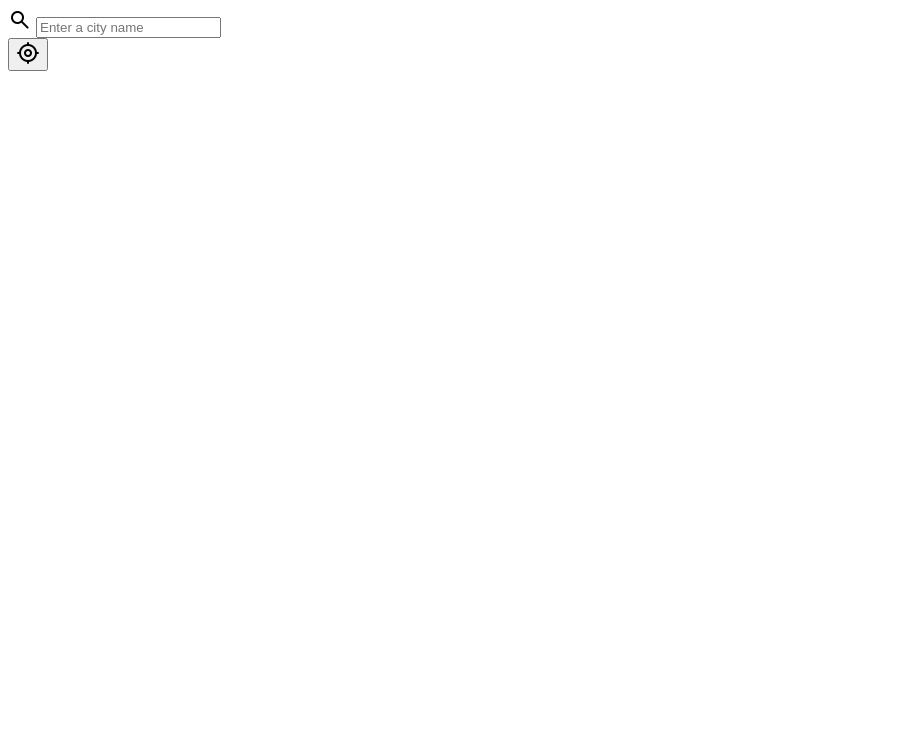
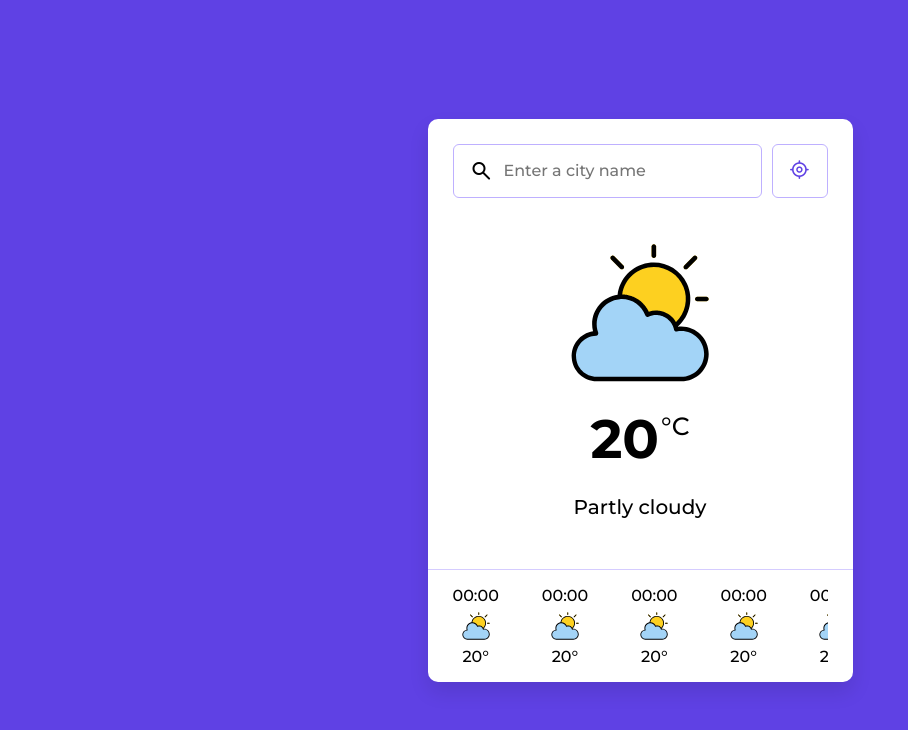
Before and after one commit to ayubxon1775/weather_app, a plain HTML site: page index.html in a window 1280 px wide. Shown: the whole page, without its empty margins (0-908 px from the left). Drawn offline with nearby package versions, Linux system fonts and the light colour scheme.

Commit message:
added HTML and CSS code

```diff
--- a/index.html
+++ b/index.html
@@ -20,6 +20,51 @@
         <span class="material-symbols-rounded">my_location</span>
       </button>
     </div>
+
+    <!-- Weather section -->
+    <div class="weather-section">
+      <!-- Current weather -->
+      <div class="current-weather">
+        <img src="icons/clouds.svg" alt="" class="weather-icon">
+        <h2 class="temperature">20<span>°C</span></h2>
+        <p class="description">Partly cloudy</p>
+      </div>
+      <!-- Hourly weather forecast list -->
+      <div class="hourly-weather">
+        <ul class="weather-list">
+          <li class="weather-item">
+            <p class="time">00:00</p>
+            <img src="icons/clouds.svg" alt="" class="weather-icon">
+            <p class="temperature">20°</p>
+          </li>
+          <li class="weather-item">
+            <p class="time">00:00</p>
+            <img src="icons/clouds.svg" alt="" class="weather-icon">
+            <p class="temperature">20°</p>
+          </li>
+          <li class="weather-item">
+            <p class="time">00:00</p>
+            <img src="icons/clouds.svg" alt="" class="weather-icon">
+            <p class="temperature">20°</p>
+          </li>
+          <li class="weather-item">
+            <p class="time">00:00</p>
+            <img src="icons/clouds.svg" alt="" class="weather-icon">
+            <p class="temperature">20°</p>
+          </li>
+          <li class="weather-item">
+            <p class="time">00:00</p>
+            <img src="icons/clouds.svg" alt="" class="weather-icon">
+            <p class="temperature">20°</p>
+          </li>
+          <li class="weather-item">
+            <p class="time">00:00</p>
+            <img src="icons/clouds.svg" alt="" class="weather-icon">
+            <p class="temperature">20°</p>
+          </li>
+        </ul>
+      </div>
+    </div>
   </div>
 </body>
 </html>
--- a/style.css
+++ b/style.css
@@ -0,0 +1,164 @@
+@import url('https://fonts.googleapis.com/css2?family=Montserrat:wght@100..900&display=swap');
+
+* {
+  margin: 0;
+  padding: 0;
+  box-sizing: border-box;
+  font-family: "Montserrat", san-serif;
+}
+body {
+  display: flex;
+  align-items: center;
+  justify-content: center;
+  min-height: 100vh;
+  background: #5f41e4;
+}
+.container {
+  background: #fff;
+  border-radius: 10px;
+  max-width: 425px;
+  flex-grow: 1; /* Css qoidasida flexbox modelida ishlatiladi va elementga bo'sh joyni qanday taqsimlashni belgilaydi */
+  box-shadow: 0 10px 20px rgba(0, 0, 0, 0.1);
+}
+.search-section {
+  display: flex;
+  padding: 25px;
+  gap: 10px;
+  align-items: center;
+}
+
+.search-section .input-wrapper {
+  height: 54px;
+  width: 100%;
+  position: relative;
+}
+
+.search-section .input-wrapper span {
+  position: absolute;
+  top: 50%;
+  left: 17px;
+  pointer-events: none; /* CSS qoidasi elementga sichqoncha yoki foydalanuvchi bilan ishlashga oid har qanday interaktiv harakatni (masalan, bosish, hover qilish, yoki boshqa pointer harakatlarini) o'chirib qo'yadi. */
+  transform: translateY(-50%);
+}
+.search-section .search-input {
+  height: 100%;
+  width: 100%;
+  outline: none;
+  font-size: 1rem;
+  font-weight: 500;
+  text-transform: uppercase;
+  padding: 0 20px 0 50px;
+  border-radius: 6px;
+  border: 1px solid #beb0ff;
+  transition: 0.1s ease;
+}
+
+.search-section .search-input:focus {
+  border-color: #5f41e4;
+}
+.search-section .search-input::placeholder {
+  text-transform: none;
+}
+.search-section .location-button {
+  height: 54px;
+  flex-shrink: 0;
+  display: flex;
+  align-items: center;
+  justify-content: center;
+  width: 56px;
+  outline: none;
+  cursor: pointer;
+  color: #5f41e4;
+  background: #fff;
+  border-radius: 6px;
+  border: 1px solid #beb0ff;
+  transition: 0.3s ease;
+}
+
+.search-section .location-button:hover {
+  color: #fff;
+  background: #5f41e4;
+  border-color: #5f41e4;
+}
+
+.search-section .location-button span {
+  font-size: 1.3rem;
+}
+
+.weather-section .current-weather {
+  display: flex;
+  align-items: center;
+  padding: 20px 0 50px;
+  flex-direction: column;
+}
+
+.current-weather .weather-icon {
+  width: 140px;
+  aspect-ratio: 1;
+}
+
+.current-weather .temperature {
+  font-size: 3.38rem;
+  margin: 23px 0;
+  display: flex;
+}
+
+.current-weather .temperature span {
+  font-size: 1.56rem;
+  font-weight: 500;
+  margin: 5px 0 0 2px;
+}
+
+.current-weather .description {
+  font-size: 1.25rem;
+  font-weight: 500;
+}
+
+.hourly-weather {
+  padding: 16px 25px;
+  border-top: 1px solid #d5ccff;
+}
+
+.hourly-weather .weather-list {
+  display: flex;
+  list-style: none;
+  gap: 43px;
+  padding-bottom: 16px;
+  margin-bottom: -16px;
+  overflow-x: auto;
+  scrollbar-width: thin;
+  scrollbar-color: transparent transparent;
+}
+.hourly-weather:hover .weather-list {
+  scrollbar-color: #bfbfbf transparent;
+}
+
+.hourly-weather .weather-item {
+  display: flex;
+  gap: 7px;
+  font-weight: 500;
+  align-items: center;
+  flex-direction: column;
+}
+
+.hourly-weather .weather-list .weather-icon {
+  width: 28px;
+  aspect-ratio: 1; /* Css qoidasida elementning kengligi va balandligi o'rtasidagi nisbatni belgilaydi */
+}
+
+/* Responsive media query code for small screen */
+
+@media (max-width: 624px) {
+  body {
+    padding: 15px;
+  }
+  .search-section {
+    padding: 20px;
+  }
+  .hourly-weather {
+    padding: 16px 20px;
+  }
+  .hourly-weather .weather-list {
+    gap: 32px;
+  }
+}
```
Also changed, not shown: icons/clear.svg (added), icons/clouds.svg (added), icons/mist.svg (added), icons/moderate_heavy_rain.svg (added), icons/no-result.svg (added), icons/rain.svg (added), icons/snow.svg (added), icons/thunder.svg (added), icons/thunder_rain.svg (added).
